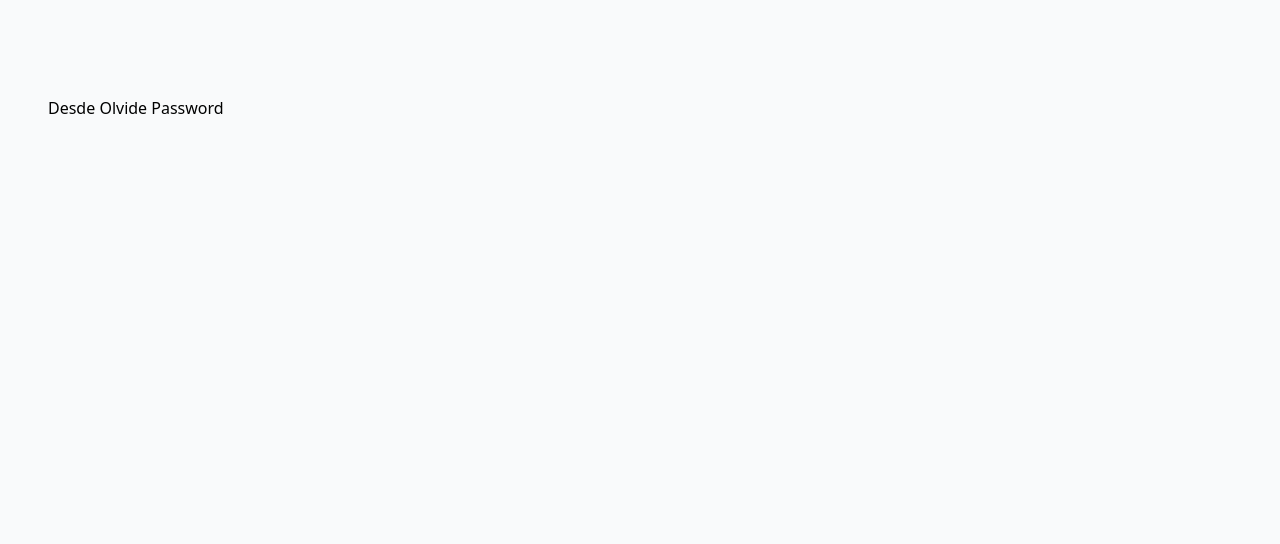
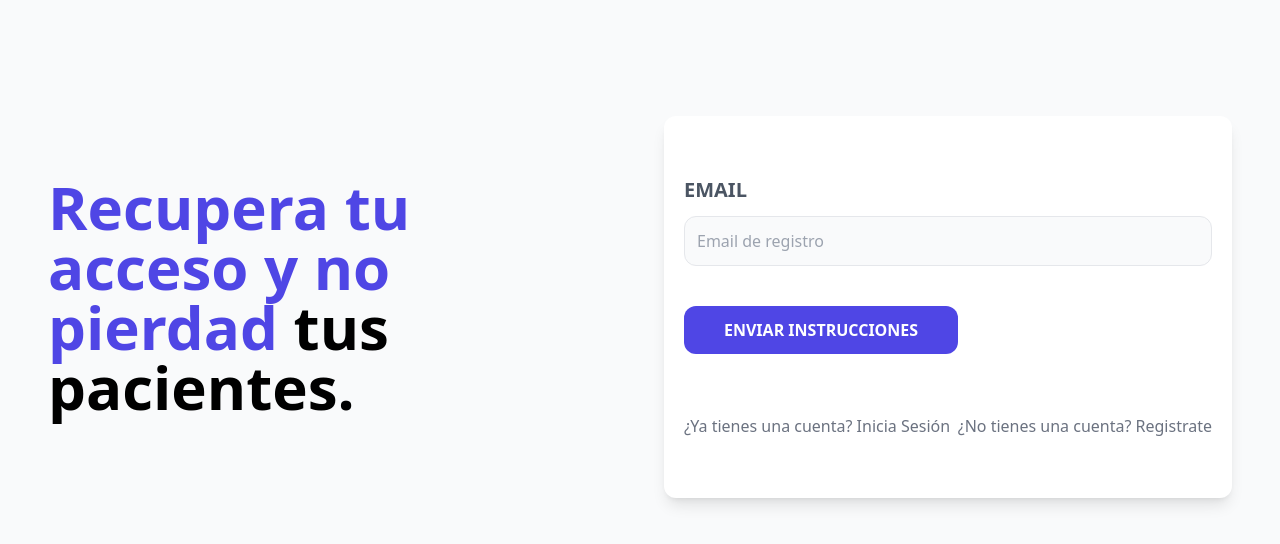
Before and after one commit to lic-emir/apv-fullstack, a React (Vite) app in the folder frontend/: page /olvide-password in a window 1280 px wide. Shown: the top 544 px of the page. Built offline with nearby package versions, Linux system fonts and the light colour scheme.

Commit message:
feat: HTML and styles completed

```diff
--- a/frontend/src/paginas/OlvidePassword.jsx
+++ b/frontend/src/paginas/OlvidePassword.jsx
@@ -1,9 +1,25 @@
 import React from 'react'
+import { Link } from 'react-router-dom'
 
 const OlvidePassword = () => {
   return (
     <>
-      <h1>Desde Olvide Password</h1>
+      <div>
+        <h1 className="text-indigo-600 font-black text-6xl">Recupera tu acceso y no pierdad <span className="text-black">tus pacientes.</span></h1>
+      </div>
+      <div className="mt-20 md:mt-5 shadow-lg px-5 py-10 rounded-xl bg-white">
+        <form>
+          <div className="my-5">
+            <label htmlFor="email" className="uppercase text-gray-600 block text-xl font-bold">Email</label>
+            <input type="email" placeholder="Email de registro" id="email" className="border w-full p-3 mt-3 bg-gray-50 rounded-xl"/>
+          </div>
+          <input type="submit" value="Enviar instrucciones" className="bg-indigo-600 w-full py-3 rounded-xl text-white uppercase font-bold mt-5 hover:cursor-pointer hover:bg-indigo-800 md:w-auto md:px-10"/>
+        </form>
+        <nav className="mt-10 lg:flex lg:justify-between">
+          <Link to="/" className="block text-center my-5 text-gray-500">¿Ya tienes una cuenta? Inicia Sesión</Link>
+          <Link to="/registrar" className="block text-center my-5 text-gray-500">¿No tienes una cuenta? Registrate</Link>
+        </nav>
+      </div>
     </>
   )
 }
```
